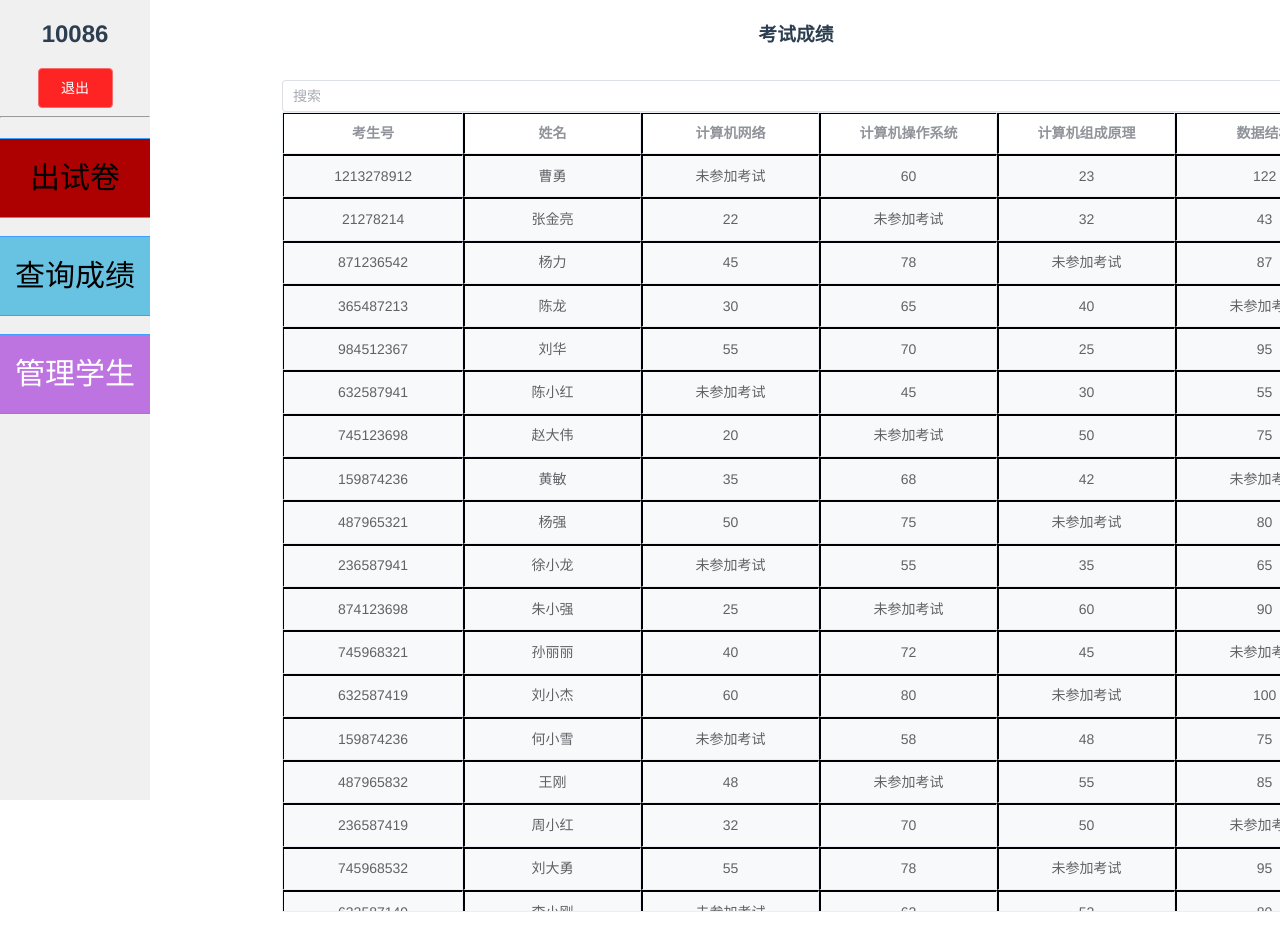
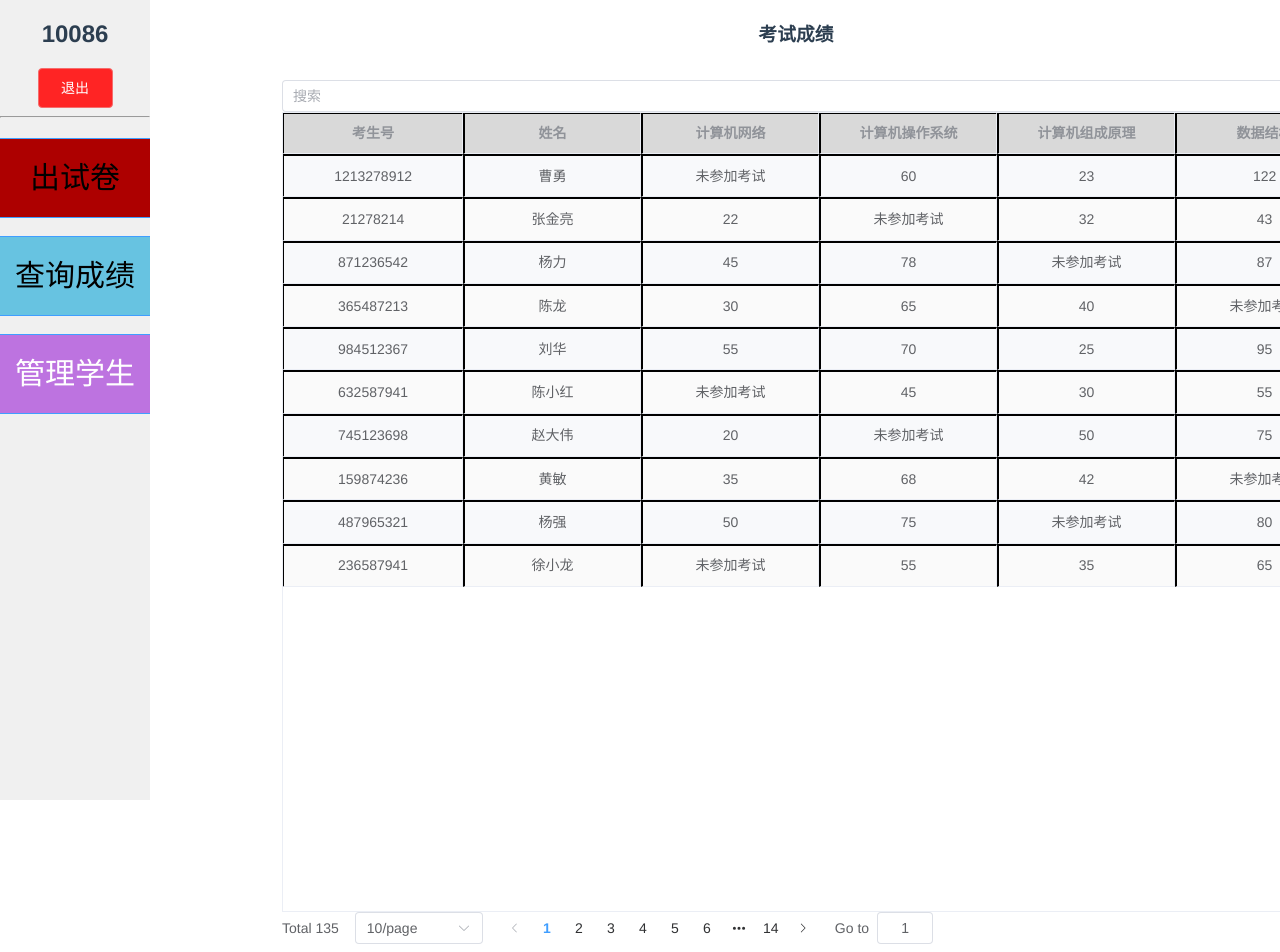
Before and after one commit to yuuki2022/myweb, a Vue app in the folder myvue/: page /gradelookup in a window 1280 px wide. Shown: the top 952 px of the page. Built offline with nearby package versions, Linux system fonts and the light colour scheme.

Commit message:
分页样式

```diff
--- a/myvue/src/components/GradeLookup.vue
+++ b/myvue/src/components/GradeLookup.vue
@@ -1,5 +1,4 @@
 <template>
-
     <el-container>
         <el-aside width=150px>
             <div class="username">10086</div>
@@ -23,7 +22,11 @@
             <el-main>
                 <div class="score">
                     <el-input v-model="searchText" placeholder="搜索" @input="handleSearch"></el-input>
-                    <el-table :data="filteredData" height="800" border=true>
+                    <el-table :data="examers.slice((currentPage-1)*pageSize,currentPage*pageSize)"
+                              :header-cell-style="{background:'#D9D9D9'}"
+                               height="800"
+                               border=true
+                               stripe>
                         <!-- 表格列 -->
                         <el-table-column prop="id" label="考生号" class="id"></el-table-column>
                         <el-table-column prop="name" label="姓名 "></el-table-column>
@@ -60,8 +63,15 @@
                         </el-table-column>
                     </el-table>
                     <div style="text-align:center">
-                        <el-pagination hide-on-single-page background layout="prev, pager, next,total" :total="total"
-                            :page-size="pagesize" @current-change="current_change"></el-pagination>
+                        <el-pagination
+                        @size-change="handleSizeChange"
+                        @current-change="handleCurrentChange"
+                        :current-page = "currentPage"
+                        :page-sizes="[10,20,30,40]"
+                        :page-size="pageSize"
+                        layout="total, sizes, prev, pager, next, jumper"
+                        :total="examers.length"
+                        ></el-pagination>
                     </div>
 
                 </div>
@@ -76,6 +86,8 @@ export default {
     name: "App",
     data() {
         return {
+            currentPage: 1,
+            pageSize: 10,
             examers: [
                 {
                     id: 1213278912,
@@ -1179,6 +1191,12 @@ export default {
         }
     },
     methods: {
+        handleSizeChange(val) {
+            this.pageSize = val;
+        },
+        handleCurrentChange(val) {
+            this.currentPage = val;
+        },
         Togradelookup() {
             this.$router.push('/gradelookup');
         },
@@ -1311,10 +1329,6 @@ interface User {
     font-size: 18px;
 }
 
-.tableheader {
-    background-color: rgb(231, 231, 231);
-}
-
 .buttons {
     display: flex;
     align-items: center;
```
